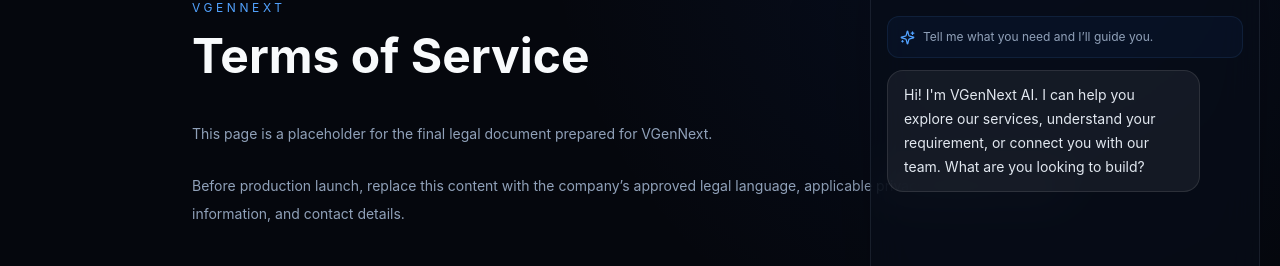
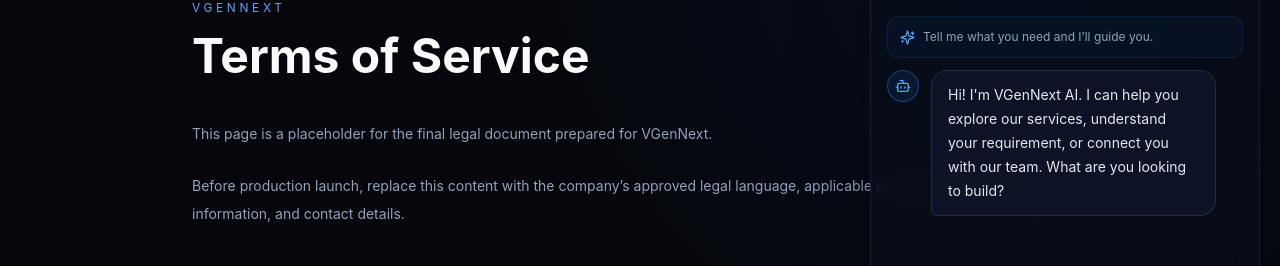
Before and after one commit to RAHULDUSI/vgennext, a React (Vite) app: page /terms in a window 1280 px wide. Both pictures are taken after a click on the button "Open VGenNext AI". Shown: the part 174-440 px from the top of the page. Built offline with nearby package versions, Linux system fonts and the light colour scheme; no server answers.

Commit message:
Refactor ChatMessage component to use new type

```diff
--- a/src/components/chatbot/ChatMessage.tsx
+++ b/src/components/chatbot/ChatMessage.tsx
@@ -1,12 +1,60 @@
-import type { ChatMessage as Message } from '../../lib/api'
+import type { ChatMessage as ChatMessageType } from '../../lib/api'
+import { Bot, User } from 'lucide-react'
 
-export default function ChatMessage({ message }: { message: Message }) {
-  const user = message.role === 'user'
+interface Props {
+  message: ChatMessageType
+}
+
+export default function ChatMessage({ message }: Props) {
+  const isUser = message.role === 'user'
+
   return (
-    <div className={`flex ${user ? 'justify-end' : 'justify-start'}`}>
-      <div className={`max-w-[88%] rounded-2xl px-4 py-3 text-sm leading-6 ${user ? 'bg-blue-600 text-white' : 'border border-white/10 bg-white/[0.06] text-slate-200'}`}>
-        {message.content}
+    <div
+      className={`flex gap-3 ${
+        isUser ? 'justify-end' : 'justify-start'
+      }`}
+    >
+      {!isUser && (
+        <div className="flex h-8 w-8 shrink-0 items-center justify-center rounded-full border border-blue-400/30 bg-blue-500/10">
+          <Bot
+            size={16}
+            className="text-blue-400"
+          />
+        </div>
+      )}
+
+      <div
+        className={`max-w-[80%] rounded-2xl px-4 py-3 text-sm leading-6 ${
+          isUser
+            ? 'rounded-br-md bg-blue-600 text-white'
+            : 'rounded-bl-md border border-white/10 bg-slate-900/80 text-slate-200'
+        }`}
+      >
+        <p className="whitespace-pre-wrap">
+          {message.content}
+        </p>
+
+        {message.timestamp && (
+          <p
+            className={`mt-1 text-[10px] ${
+              isUser
+                ? 'text-blue-100'
+                : 'text-slate-500'
+            }`}
+          >
+            {message.timestamp}
+          </p>
+        )}
       </div>
+
+      {isUser && (
+        <div className="flex h-8 w-8 shrink-0 items-center justify-center rounded-full border border-white/10 bg-white/5">
+          <User
+            size={16}
+            className="text-slate-300"
+          />
+        </div>
+      )}
     </div>
   )
 }
```
